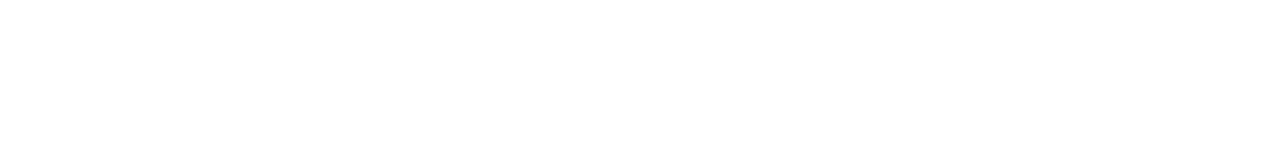
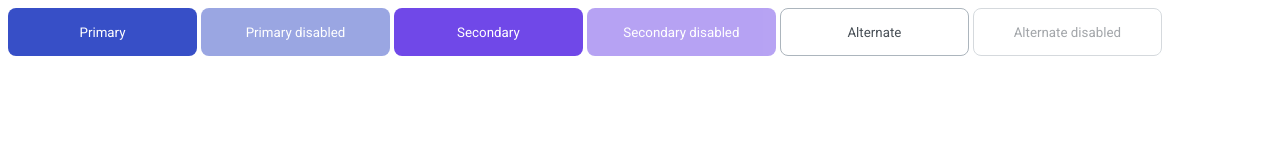
Before and after one commit to js-tasks-ru/htmlcss-20220210_natalya59, a website: page 03-lection1/01-button/index.html in a window 1280 px wide. Drawn offline with Linux system fonts and the light colour scheme.

Commit message:
add 03-lection1-button

```diff
--- a/03-lection1/01-button/button.css
+++ b/03-lection1/01-button/button.css
@@ -1 +1,42 @@
 /* Стилизация кнопки */
+.button {
+    width: 189px;
+    height: 48px;
+    border-radius: 8px;
+    border: none;
+    cursor: pointer;
+}
+
+.button, .button_primary {
+    color: var(--white);
+    background-color: var(--blue);
+}
+
+.button:hover, .button_primary:hover {
+    background-color: var(--blue-solid);
+}
+
+.button_disabled {
+    opacity: 0.5;
+    cursor: none;
+    pointer-events: none;
+}
+
+.button_secondary {
+    background-color: var(--purple);
+}
+
+.button_secondary:hover {
+    background-color: var(--purple-solid);
+}
+
+.button_alt {
+    color: var(--grey-4);
+    background-color: var(--white);
+    border: 1px solid var(--grey-3);
+}
+
+.button_alt:hover {
+    background-color: var(--white);
+    border: 1px solid var(--black);
+}
--- a/03-lection1/01-button/index.html
+++ b/03-lection1/01-button/index.html
@@ -6,6 +6,11 @@
         <link rel="stylesheet" href="./button.css">
     </head>
     <body>
-
+        <button class="button">Primary</button>
+        <button class="button button_disabled">Primary disabled</button>
+        <button class="button button_secondary">Secondary</button>
+        <button class="button button_secondary button_disabled">Secondary disabled</button>
+        <button class="button button_alt">Alternate</button>
+        <button class="button button_alt button_disabled">Alternate disabled</button>
     </body>
 </html>
--- a/assets/css/main.css
+++ b/assets/css/main.css
@@ -5,7 +5,9 @@
     --black: #212429;
     --pink: #F784AD;
     --purple: #7048E8;
+    --purple-solid: #5028C6;
     --blue: #374FC7;
+    --blue-solid: #2342C0;
     --red: #F03D3E;
     --grey-1: #F8F9FA;
     --grey-2: #DDE2E5;
```
